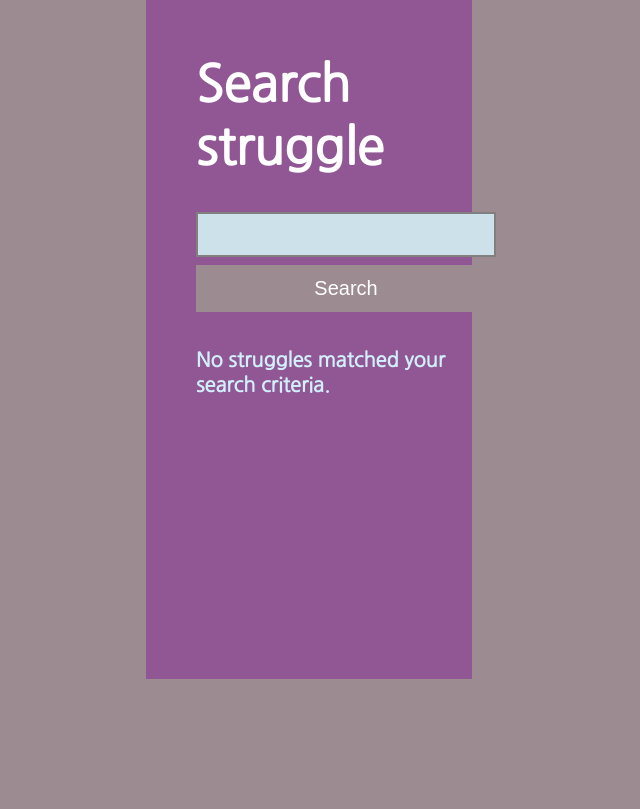
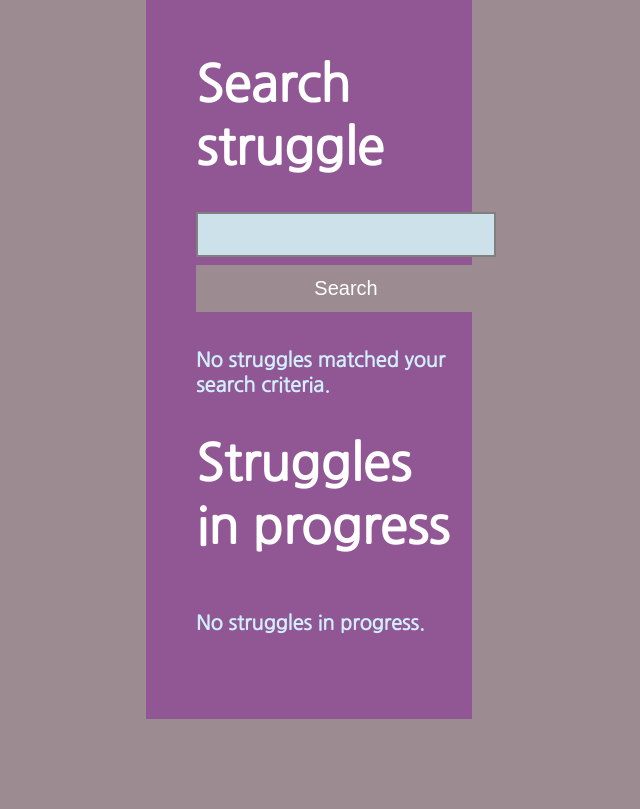
Before and after one commit to Katy600/progress-tracker, a Django app: page /struggles/input in a window 1280 px wide. Shown: the part 951-1760 px from the top of the page, without its empty margins (628-1268 px from the left). Before the commit the page ends 1630 px from the top, so only its background shows below. Run offline with Django 3.2, Linux system fonts and the light colour scheme; data that the repository does not hold is empty.

Commit message:
Add struggle in progress to view and fix checkbox issue by using hidden

```diff
--- a/struggle_input/forms.py
+++ b/struggle_input/forms.py
@@ -7,11 +7,12 @@ from datetime import date, timedelta
 
 
 class StruggleModelForm(ModelForm):
-	frustration_level = forms.IntegerField(label='Frustration level (rate 0 to 10)', widget=NumberInput(attrs={'type':'range',  'step': '1', 'max':'10', 'min':'0', 'value': '5'}))
-	learning_level = forms.IntegerField(required=False, label='Learning level (rate 0 to 10)', widget=NumberInput(attrs={'type':'range',  'step': '1', 'max':'10', 'min':'0', 'value': '5'}))
-	struggle = forms.CharField(widget=forms.Textarea(attrs={'placeholder': 'Enter your struggle here...'}))
+    frustration_level = forms.IntegerField(label='Frustration level (rate 0 to 10)', widget=NumberInput(attrs={'type':'range',  'step': '1', 'max':'10', 'min':'0', 'value': '5'}))
+    learning_level = forms.IntegerField(required=False, label='Learning level (rate 0 to 10)', widget=NumberInput(attrs={'type':'range',  'step': '1', 'max':'10', 'min':'0', 'value': '5'}))
+    struggle = forms.CharField(widget=forms.Textarea(attrs={'placeholder': 'Enter your struggle here...'}))
+    # struggle_in_progess = forms.BooleanField(initial=True, required=False)
 
-	class Meta:
-		model = StruggleData
-		fields = ['title', 'time_started', 'time_ended', 'struggle', 'plan', 'frustration_level', 'learning_level', 'code_screen_shot', 'review_learning','struggle_in_progess', 'helpful_link']
-		ordering = ['-priority', 'time_started']
+    class Meta:
+        model = StruggleData
+        fields = ['title', 'time_started', 'time_ended', 'struggle', 'plan', 'frustration_level', 'learning_level', 'code_screen_shot', 'review_learning','struggle_in_progess', 'helpful_link']
+        ordering = ['-priority', 'time_started']
--- a/struggle_input/static/css/struggle.css
+++ b/struggle_input/static/css/struggle.css
@@ -114,9 +114,14 @@ input[id=id_frustration_level] {
   padding-left: 50px;
   margin-top: 90px;
   margin-bottom: 90px;
-  height: 80%;
+  height: 85%;
   margin-right: 180px;
 }
+
+/*.right h1 {
+  color: white;
+  font-size: 30px;
+}*/
 
 .left {
   float: left;
--- a/struggle_input/templates/struggle_input/struggle_form.html
+++ b/struggle_input/templates/struggle_input/struggle_form.html
@@ -75,6 +75,7 @@
           </td>
           <td>
             {% csrf_token %}
+            {{ form.struggle_in_progess.as_hidden }}
             <input id="submit" type="submit" value="Submit">
           </td>
         </tr>
@@ -107,6 +108,17 @@
       {% else %}
         <br><p>No struggles matched your search criteria.</p>
     {% endif %}
+
+    <h1>Struggles in progress</h1>
+        {% for struggle in struggles_in_progress %}
+          <a class="space" href="">
+            {# {% url 'struggle-complete' pk=struggle.pk %} #}
+            <p class="space" ><li>{{ struggle.title }}</li></p>
+          </a>
+        {% empty %}
+          <br><p>No struggles in progress.</p>
+        {% endfor %}
   </div>
+
 </body>
 </html>
--- a/struggle_input/urls.py
+++ b/struggle_input/urls.py
@@ -7,7 +7,7 @@ from . import views
 
 
 urlpatterns = [
-	path('<pk>/', DetailStruggleView.as_view(), name='struggle-detail'),
+	path('struggles/<int:pk>/', DetailStruggleView.as_view(), name='struggle-detail'),
 	url(r'^struggles/input$', AddStruggle.as_view(), name='struggles_input'),
 	url(r'^struggles/search$', views.search, name='struggles_search'),
 ] + static(settings.MEDIA_URL, document_root=settings.MEDIA_ROOT)
--- a/struggle_input/views.py
+++ b/struggle_input/views.py
@@ -16,6 +16,8 @@ from django.utils import timezone
 def search(request):
     form = StruggleModelForm()
     errors = []
+    struggles_in_progress = StruggleData.objects.filter(struggle_in_progess=True)
+
     if 'q' in request.GET:
         q = request.GET['q']
         if not q:
@@ -24,8 +26,8 @@ def search(request):
             errors.append('Please enter at most 20 characters.')
         else:
             struggles = StruggleData.objects.filter(title__icontains=q)
-            return render(request, 'struggle_input/struggle_form.html',{'struggles': struggles, 'query': q, 'form': form, 'searching': True})
-    return render(request, 'struggle_input/struggle_form.html', {'errors': errors, 'form': form, 'searching': True})
+            return render(request, 'struggle_input/struggle_form.html',{'struggles': struggles, 'query': q, 'form': form, 'searching': True, 'struggles_in_progress': struggles_in_progress })
+    return render(request, 'struggle_input/struggle_form.html', {'errors': errors, 'form': form, 'searching': True,  'struggles_in_progress': struggles_in_progress})
 
 
 class AddStruggle(FormView):
@@ -37,10 +39,17 @@ class AddStruggle(FormView):
         form.save()
         return super().form_valid(form)
 
+    def get_context_data(self, **kwargs):
+        context = super().get_context_data(**kwargs)
+        struggles_in_progress = StruggleData.objects.filter(struggle_in_progess=True)
+        context['struggles_in_progress'] = struggles_in_progress
+        return context
+
 
 class DetailStruggleView(DetailView):
     model = StruggleData
     template_name = 'struggle_input/struggle-detail.html'
+
     def get_context_data(self, **kwargs):
         context = super().get_context_data(**kwargs)
         context['now'] = timezone.now()
```
Also changed, not shown: struggle_input/templates/struggle_input/struggle-detail.html (+6 -4 lines).
